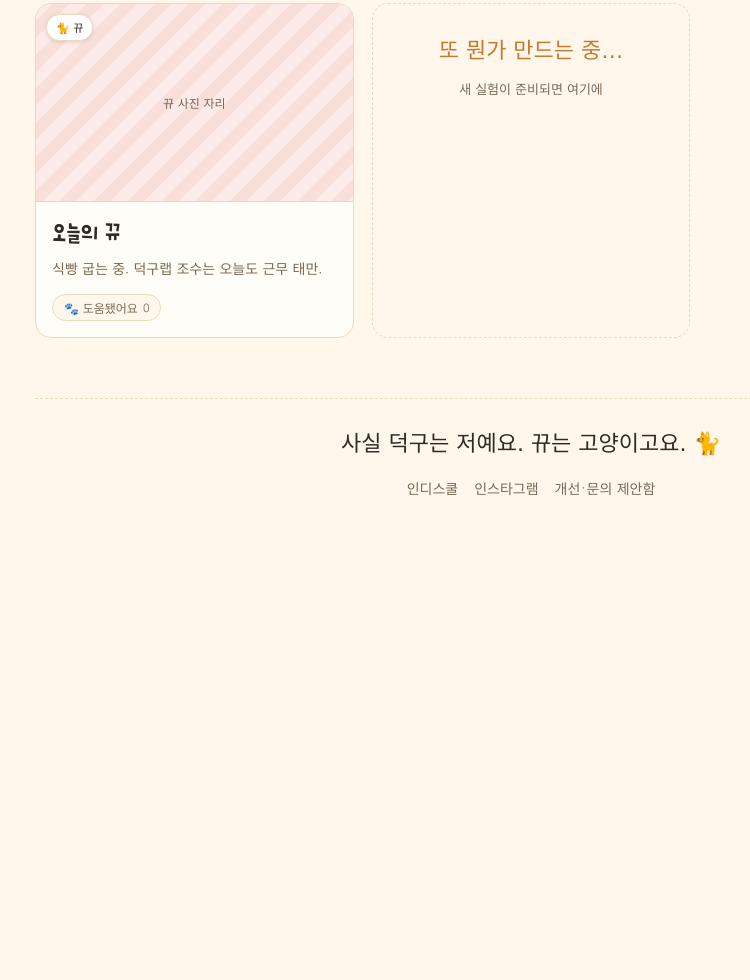
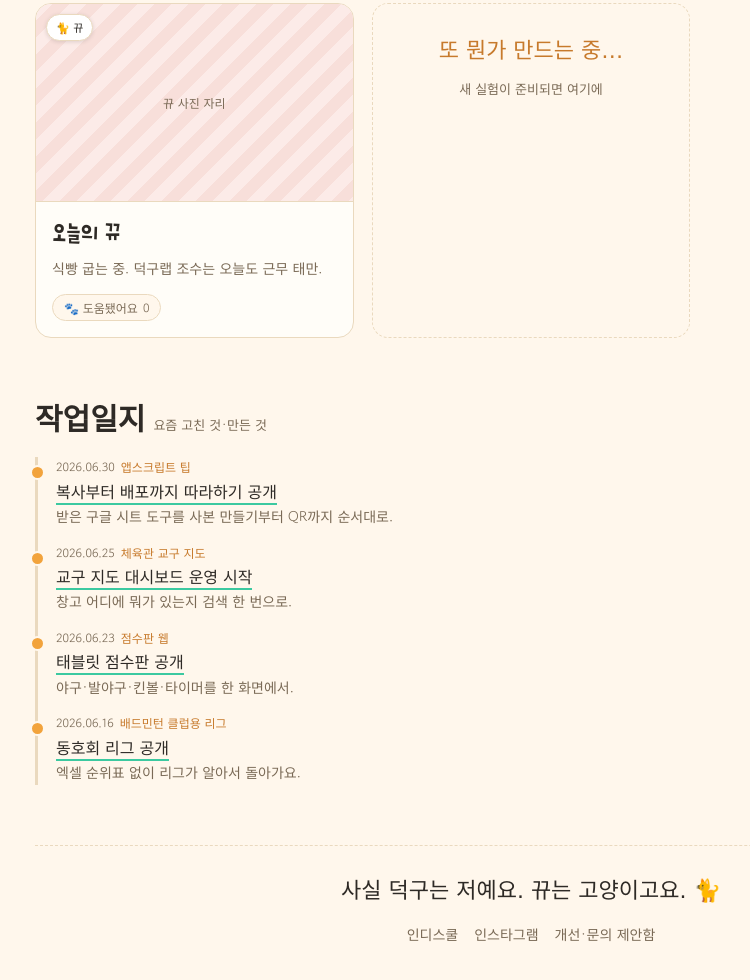
Before and after one commit to bau8584/deokgu-lab, a website: page index.html in a window 1280 px wide. Shown: the part 1805-2785 px from the top of the page, without its empty margins (109-859 px from the left). Before the commit the page ends 2354 px from the top, so only its background shows below. Drawn offline with Linux system fonts and the light colour scheme; no server answers; a web font is replaced by a local one.

Commit message:
작업일지 칸 추가 — assets/worklog.js 목록을 최신순 5개 표시, /ship 때 한 칸씩 덧붙임
Co-Authored-By: Claude Opus 5.5 <noreply@anthropic.com>

```diff
--- /dev/null
+++ b/assets/worklog.js
@@ -0,0 +1,9 @@
+// 작업일지 — /ship 때 Claude가 맨 위에 한 칸씩 덧붙인다(소유자가 "올려"라고 한 뒤).
+// date: YYYY-MM-DD / app: 앱 이름 / title: 한 줄 제목 / line: 무엇이 달라졌나 한 줄
+// shot: 캡처 경로(데모 데이터만, 없으면 "") / link: 보러가기 경로(없으면 "")
+window.WORKLOG = [
+  { date: "2026-06-30", app: "앱스크립트 팁", title: "복사부터 배포까지 따라하기 공개", line: "받은 구글 시트 도구를 사본 만들기부터 QR까지 순서대로.", shot: "", link: "webs/apps-script-deploy/index.html" },
+  { date: "2026-06-25", app: "체육관 교구 지도", title: "교구 지도 대시보드 운영 시작", line: "창고 어디에 뭐가 있는지 검색 한 번으로.", shot: "", link: "webs/nifty-volta/index.html" },
+  { date: "2026-06-23", app: "점수판 웹", title: "태블릿 점수판 공개", line: "야구·발야구·킨볼·타이머를 한 화면에서.", shot: "", link: "webs/score-board/index.html" },
+  { date: "2026-06-16", app: "배드민턴 클럽용 리그", title: "동호회 리그 공개", line: "엑셀 순위표 없이 리그가 알아서 돌아가요.", shot: "", link: "webs/club-league/index.html" }
+];
--- a/index.html
+++ b/index.html
@@ -59,6 +59,19 @@
   .links a{color:var(--ink-soft);text-decoration:none;border-bottom:1px solid transparent}
   .links a:hover{border-bottom-color:var(--cheese)}
   .logo-img{height:clamp(88px,14vw,150px);width:auto;display:block}
+  .worklog{margin-top:56px}
+  .worklog h2{font-family:'Gaegu',cursive;font-size:30px;font-weight:700;margin-bottom:12px}
+  .worklog h2 small{font-family:'Gowun Dodum',sans-serif;font-size:13px;font-weight:400;color:var(--ink-soft);margin-left:8px}
+  .wl-list{list-style:none;border-left:3px solid var(--line);padding-left:18px;display:flex;flex-direction:column;gap:14px}
+  .wl-item{position:relative}
+  .wl-item::before{content:'';position:absolute;left:-26px;top:8px;width:11px;height:11px;border-radius:50%;background:var(--cheese);border:2px solid var(--cream)}
+  .wl-meta{font-size:12px;color:var(--ink-soft)}
+  .wl-meta b{font-weight:400;color:var(--cheese-deep);margin-left:6px}
+  .wl-title{font-size:16px}
+  .wl-title a{color:var(--ink);text-decoration:none;border-bottom:2px solid var(--mint)}
+  .wl-line{font-size:14px;color:var(--ink-soft)}
+  .wl-shot{margin-top:6px;max-width:320px;width:100%;border-radius:10px;border:1px solid var(--line)}
+  .wl-more{margin-top:12px;font-family:'Gaegu',cursive;font-size:17px;background:none;border:none;color:var(--cheese-deep);cursor:pointer}
   @media(max-width:560px){.logo .name{font-size:42px}.controls{justify-content:center}}
 </style>
 </head>
@@ -189,6 +202,11 @@
         <p style="margin-top:8px;font-size:13px">새 실험이 준비되면 여기에</p>
       </article>
     </div>
+    <section class="worklog" id="worklog" hidden>
+      <h2>작업일지<small>요즘 고친 것·만든 것</small></h2>
+      <ul class="wl-list"></ul>
+      <button class="wl-more" hidden>더 보기 ↓</button>
+    </section>
   </main>
   <footer>
     <p class="reveal">사실 덕구는 저예요. 뀨는 고양이고요. 🐈</p>
@@ -197,6 +215,24 @@
 </div>
 <script src="assets/config.js"></script>
 <script src="assets/api.js"></script>
+<script src="assets/worklog.js"></script>
+<script>
+  // 작업일지: assets/worklog.js 목록을 날짜 최신순으로 5개 보여 주고, 나머지는 '더 보기'
+  (function(){
+    const log=(window.WORKLOG||[]).slice().sort((a,b)=>b.date.localeCompare(a.date));
+    const sec=document.getElementById('worklog');if(!log.length||!sec)return;
+    const ul=sec.querySelector('.wl-list'),more=sec.querySelector('.wl-more');
+    const esc=s=>String(s||'').replace(/[&<>"]/g,c=>({'&':'&amp;','<':'&lt;','>':'&gt;','"':'&quot;'}[c]));
+    log.forEach((e,i)=>{
+      const li=document.createElement('li');li.className='wl-item';if(i>=5)li.hidden=true;
+      const t=e.link?`<a href="${esc(e.link)}">${esc(e.title)}</a>`:esc(e.title);
+      li.innerHTML=`<div class="wl-meta">${esc(e.date.replace(/-/g,'.'))}<b>${esc(e.app)}</b></div><div class="wl-title">${t}</div><div class="wl-line">${esc(e.line)}</div>`+(e.shot?`<img class="wl-shot" src="${esc(e.shot)}" alt="" loading="lazy">`:'');
+      ul.appendChild(li);
+    });
+    if(log.length>5){more.hidden=false;more.onclick=()=>{ul.querySelectorAll('[hidden]').forEach(x=>x.hidden=false);more.hidden=true;};}
+    sec.hidden=false;
+  })();
+</script>
 <script>
   // 스크린샷 자리: data-shot에 파일 경로가 있으면 이미지로 채운다(비면 자리표시 유지)
   document.querySelectorAll('.thumb[data-shot]').forEach(t=>{
```
